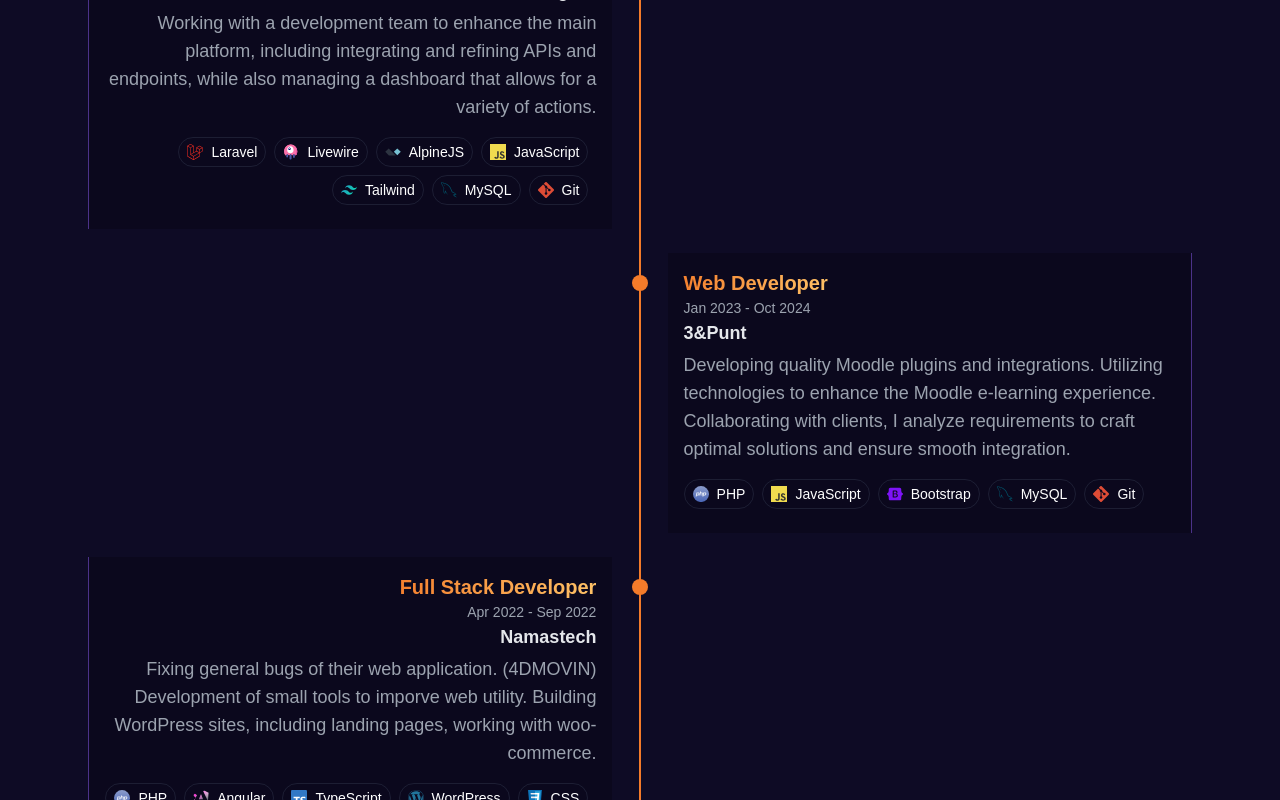
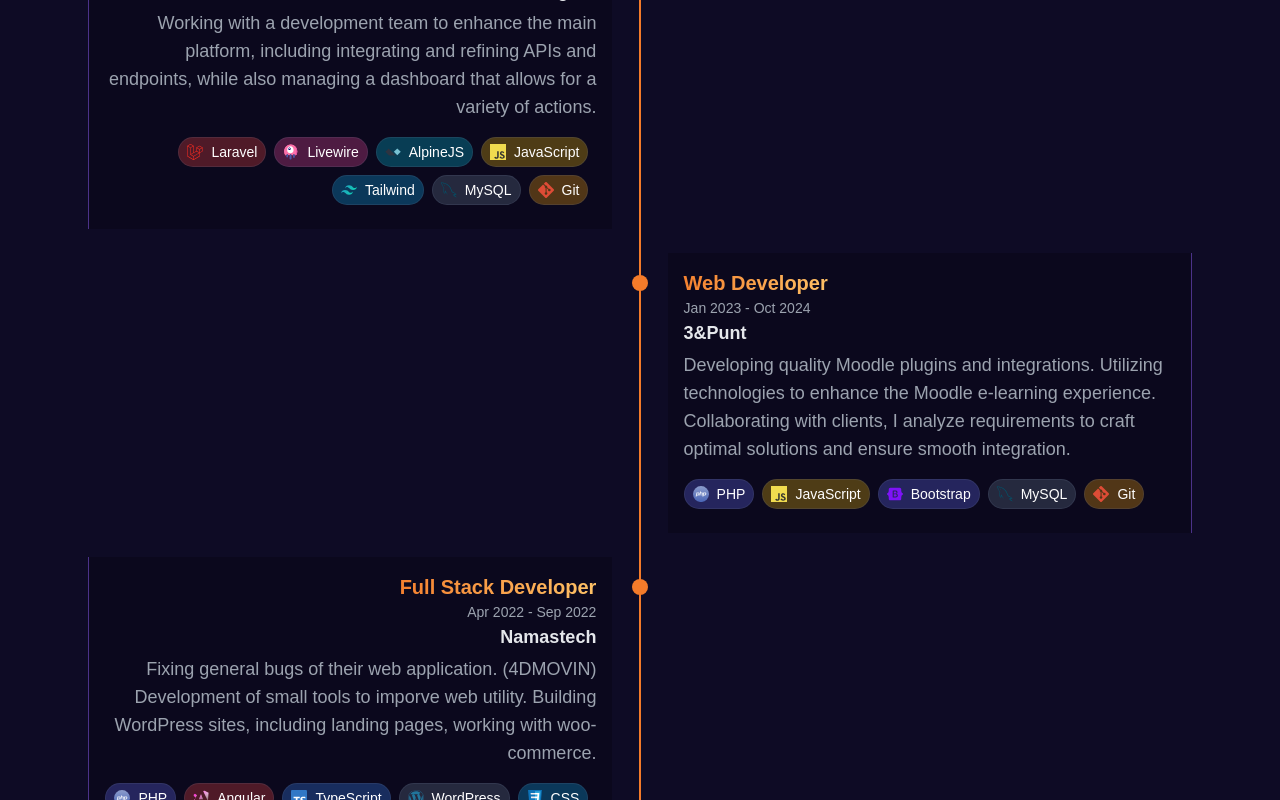
Before and after one commit to umigam3/personal-portfolio-v2, a Next.js app: page / in a window 1280 px wide. Shown: the part 1520-2320 px from the top of the page. Built offline with nearby package versions, Linux system fonts and the light colour scheme.

Commit message:
safelist class

```diff
--- a/tailwind.config.ts
+++ b/tailwind.config.ts
@@ -5,6 +5,11 @@ export default {
     "./src/pages/**/*.{js,ts,jsx,tsx,mdx}",
     "./src/components/**/*.{js,ts,jsx,tsx,mdx}",
     "./src/app/**/*.{js,ts,jsx,tsx,mdx}",
+  ],
+  safelist: [
+    {
+      pattern: /bg-(red|pink|cyan|yellow|sky|slate|amber|indigo|blue)-500\/30/,
+    },
   ],
   theme: {
     extend: {
```
